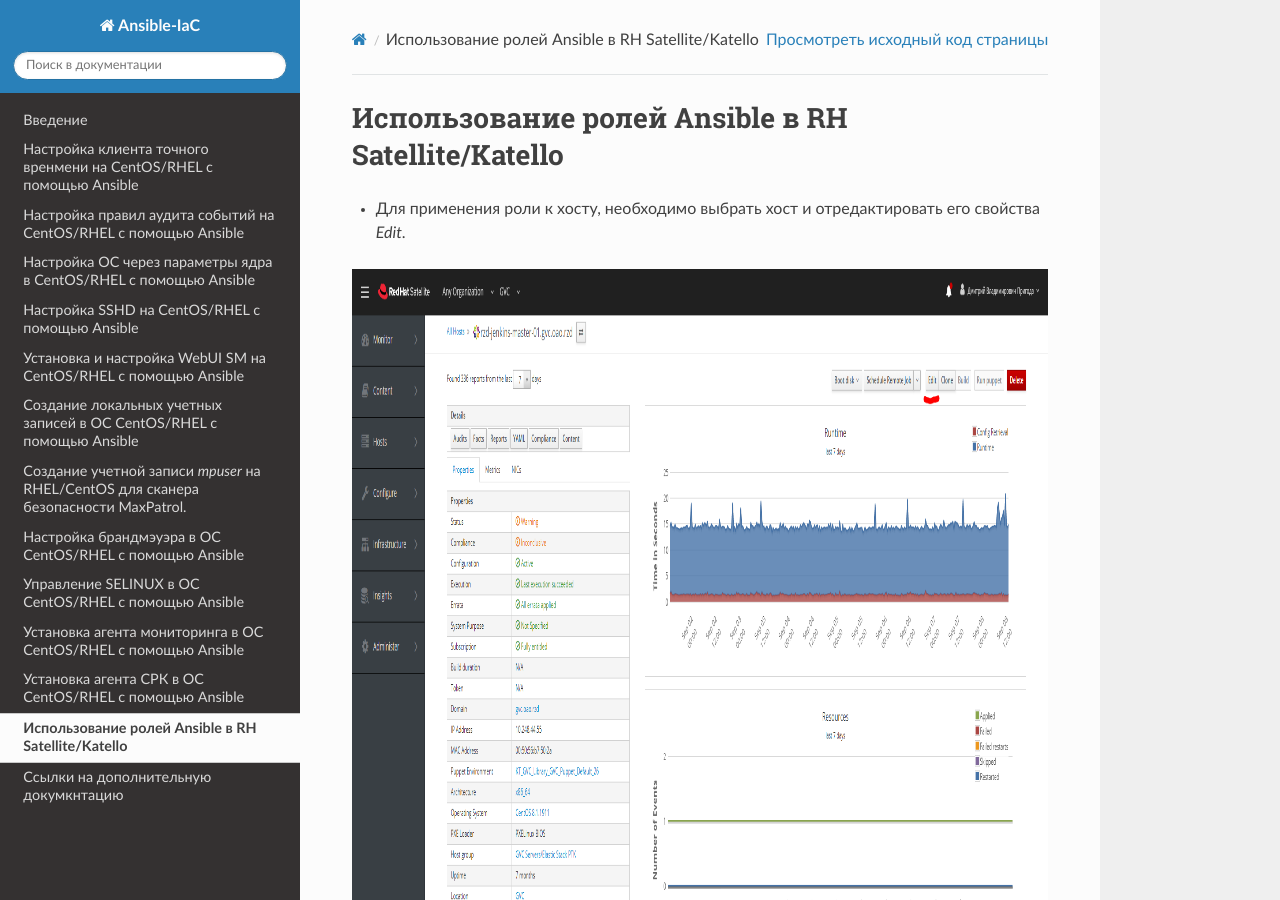
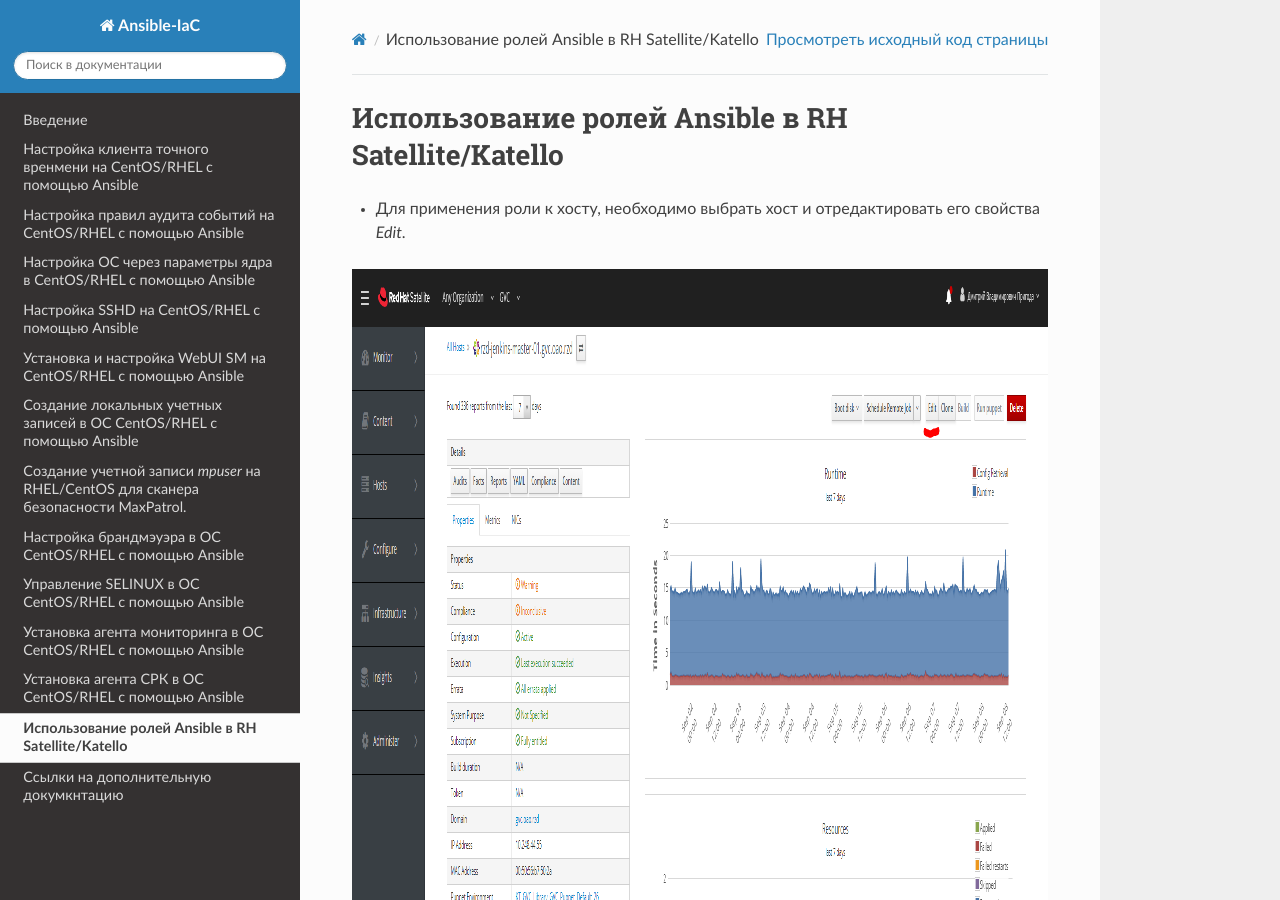
Before and after one commit to D34m0nN0n3/ansible-iac-docs, a Sphinx documentation site: the page built from docs/source/satellite.rst, in a window 1280 px wide and 900 px high. Built offline with Sphinx 7.4.7 and the Read the Docs theme 2.0.0, drawn with Linux system fonts in a browser that asks for light colours; pages that are not in the unit, such as notebooks, are missing from menus; the version number could not be read and is left out.

Commit message:
Update satellite.rst

```diff
--- a/docs/source/satellite.rst
+++ b/docs/source/satellite.rst
@@ -3,28 +3,28 @@
 * Для применения роли к хосту, необходимо выбрать хост и отредактировать его свойства `Edit`.
 
 .. figure:: _static/sat-1.PNG
-        :scale: 80 %
+        :scale: 100 %
         :alt: Хост
         :align: center
 
 * Далее на вкладке `Ansible Roles` можно включить или отключить необходимые роли для использования.
 
 .. figure:: _static/sat-2.PNG
-        :scale: 80 %
+        :scale: 100 %
         :alt: Роли
         :align: center
 
 * Во вкладке `Parameters` в разделе `Host Parameters` добавляются необходимые переменные.
 
 .. figure:: _static/sat-3.PNG
-        :scale: 80 %
+        :scale: 100 %
         :alt: Переменные
         :align: center
 
 * Сохранив все значения можно запустить сценарии на исполнение.
 
 .. figure:: _static/sat-4.PNG
-        :scale: 80 %
+        :scale: 100 %
         :alt: Run Ansible
         :align: center
 
```
